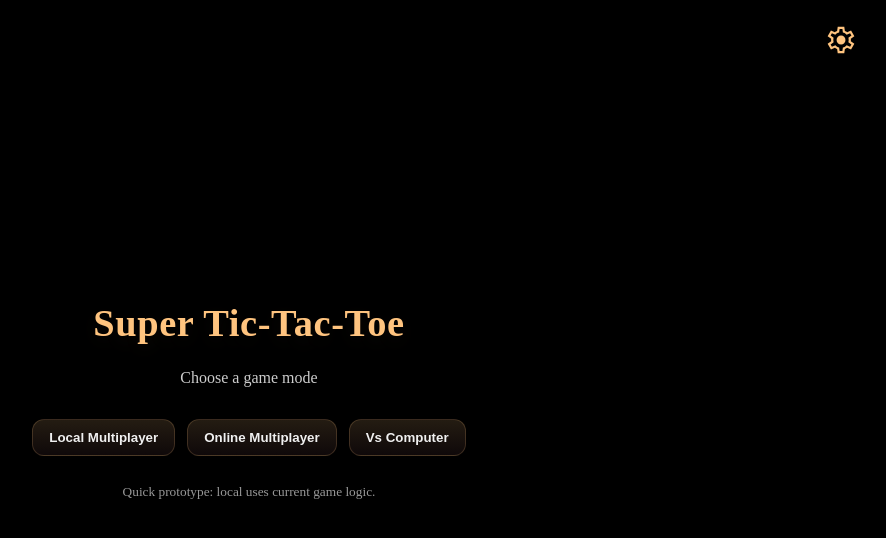
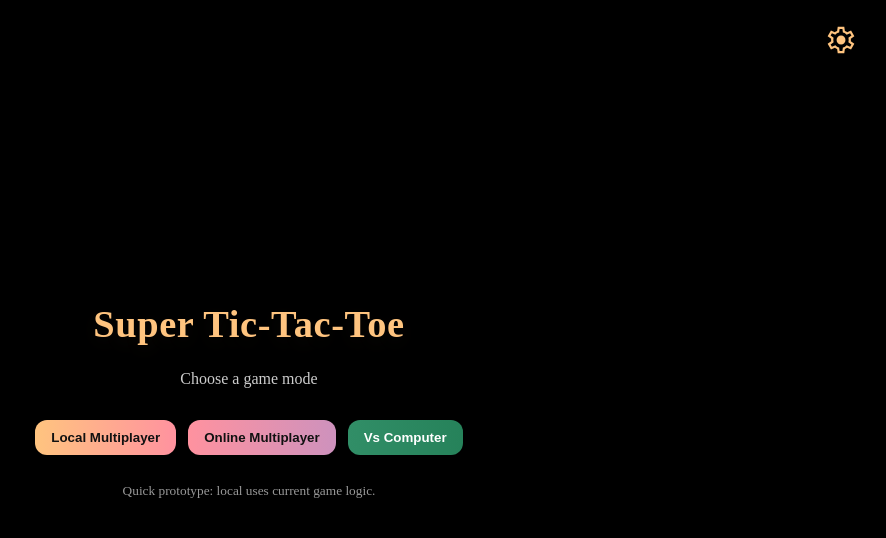
Before and after one commit to Akhand-99/SuperTicTacToe, a React (Vite) app in the folder super-tic-tac-toe/: page / in a window 1280 px wide. Shown: the top 538 px of the page, without its empty margins (391-1277 px from the left). Built offline with nearby package versions, Linux system fonts and the light colour scheme.

Commit message:
Some more UI changes to add more color and some tweaks in settings page

```diff
--- a/super-tic-tac-toe/src/components/HomeScreen.jsx
+++ b/super-tic-tac-toe/src/components/HomeScreen.jsx
@@ -15,13 +15,22 @@ export default function HomeScreen({ onSelect }) {
       <h1 className="home-title">Super Tic-Tac-Toe</h1>
       <p className="home-subtitle">Choose a game mode</p>
       <div className="mode-buttons">
-        <button className="mode-btn" onClick={() => onSelect("local")}>
+        <button
+          className="mode-btn btn-local"
+          onClick={() => onSelect("local")}
+        >
           Local Multiplayer
         </button>
-        <button className="mode-btn" onClick={() => onSelect("online")}>
+        <button
+          className="mode-btn btn-online"
+          onClick={() => onSelect("online")}
+        >
           Online Multiplayer
         </button>
-        <button className="mode-btn" onClick={() => onSelect("computer")}>
+        <button
+          className="mode-btn btn-computer"
+          onClick={() => onSelect("computer")}
+        >
           Vs Computer
         </button>
       </div>
--- a/super-tic-tac-toe/src/components/SettingsPage.jsx
+++ b/super-tic-tac-toe/src/components/SettingsPage.jsx
@@ -1,5 +1,8 @@
 // filepath: c:\Personal Projects\SuperTicTacToeJS\SuperTicTacToe\super-tic-tac-toe\src\components\SettingsPage.jsx
+import { useRef } from "react";
 export default function SettingsPage({ onBack }) {
+  const nameInputBox = useRef();
+  //   function handleSave() {}
   return (
     <div className="settings-page">
       <div className="settings-card">
@@ -13,19 +16,20 @@ export default function SettingsPage({ onBack }) {
         </div>
 
         <section className="settings-section">
-          <h3>Players</h3>
-          <p className="muted">
-            Set display names for players. (Functionality to be implemented.)
-          </p>
+          <h3>Player Details</h3>
           <div className="players-grid">
             <label className="label-column">
-              <span>Player X Name</span>
-              <input className="settings-input" placeholder="Player X" />
+              <span>Your Name</span>
+              <input
+                className="settings-input"
+                placeholder="Player X"
+                ref={nameInputBox}
+              />
             </label>
-            <label className="label-column">
+            {/* <label className="label-column">
               <span>Player O Name</span>
               <input className="settings-input" placeholder="Player O" />
-            </label>
+            </label> */}
           </div>
         </section>
 
@@ -45,7 +49,9 @@ export default function SettingsPage({ onBack }) {
 
         <div className="settings-actions">
           <button className="btn btn-secondary">Reset Defaults</button>
-          <button className="btn btn-primary">Save</button>
+          <button className="btn btn-primary" onClick={() => 1}>
+            Save
+          </button>
         </div>
       </div>
     </div>
--- a/super-tic-tac-toe/src/css/styles1.css
+++ b/super-tic-tac-toe/src/css/styles1.css
@@ -43,6 +43,30 @@ body {
 }
 .mode-btn:hover { transform: translateY(-4px); box-shadow: 0 8px 24px rgba(255,146,159,0.08); }
 .mode-btn:active { transform: translateY(-1px) scale(0.995); box-shadow: 0 6px 18px rgba(0,0,0,0.2); }
+
+/* Specific mode colors using primary gold (X) and green (O) plus pink accent */
+.btn-local {
+    background: linear-gradient(90deg, var(--gold), var(--pink-2));
+    color: #111;
+    border: none;
+}
+.btn-local:hover { box-shadow: 0 14px 34px rgba(255,196,127,0.14); transform: translateY(-5px); }
+
+.btn-online {
+    background: linear-gradient(90deg, var(--pink-2), rgba(223,158,205,0.92));
+    color: #111;
+    border: none;
+}
+.btn-online:hover { box-shadow: 0 14px 34px rgba(255,146,159,0.14); transform: translateY(-5px); }
+
+.btn-computer {
+    background: linear-gradient(90deg, var(--green), rgba(40,137,95,0.95));
+    color: #fff;
+    border: none;
+}
+.btn-computer:hover { box-shadow: 0 14px 34px rgba(49,142,103,0.12); transform: translateY(-5px); }
+
+.mode-btn:focus { outline: 3px solid rgba(255,196,127,0.12); outline-offset: 3px; }
 
 .home-note { opacity: 0.75; margin-top: 12px; color: rgba(240,240,240,0.85); }
 
```
